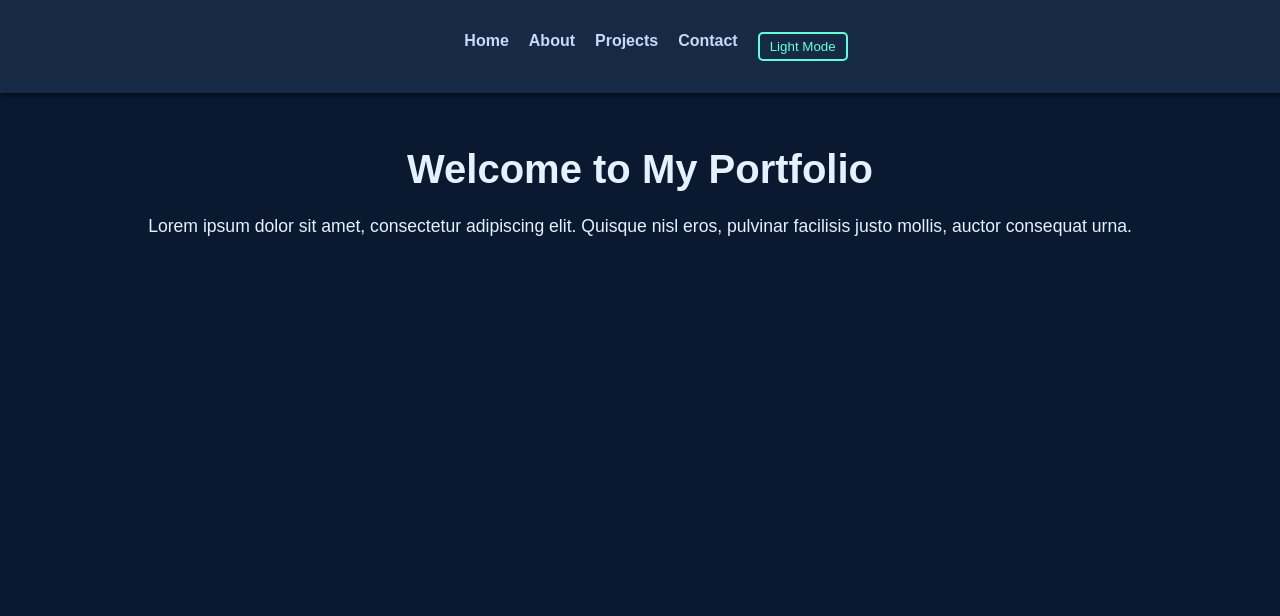
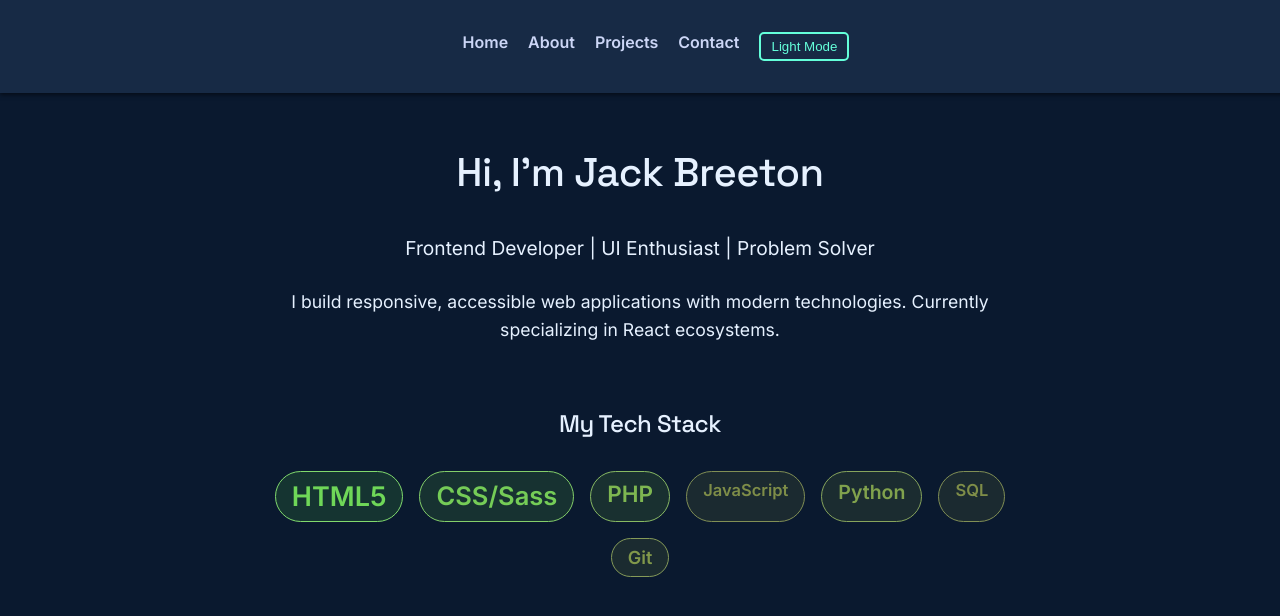
Before and after one commit to Jbreets/react-portfolio, a React (Create React App) app: page / in a window 1280 px wide. Shown: the top 616 px of the page. Built offline with nearby package versions, Linux system fonts and the light colour scheme.

Commit message:
adding personal content

```diff
--- a/src/App.css
+++ b/src/App.css
@@ -1,4 +1,5 @@
 /* ========== CSS Variables ========== */
+@import url('https://fonts.googleapis.com/css2?family=Inter:wght@400;600&family=Space+Grotesk:wght@500&display=swap');
 :root {
   /* Dark Mode (Deep Blue) */
   --dark-bg: #0a192f;
@@ -13,12 +14,19 @@
   --light-text: #2e2e2e;
   --light-accent: #20a4a8;
   --light-secondary: #3d5a80;
+
+  /* Fonts */
+  --font-primary: 'Inter', sans-serif;
+  --font-secondary: 'Space Grotesk', sans-serif;
+
 }
 
 /* ========== General Styles ========== */
 body {
   margin: 0;
-  font-family: 'Arial', sans-serif;
+  font-family: var(--font-primary);
+  font-display: swap;
+  /* font-family: 'Arial', sans-serif */
   transition: background-color 0.3s, color 0.3s;
 }
 
@@ -141,3 +149,8 @@ p {
   font-size: 1.1rem;
   line-height: 1.6;
 }
+h1, h2, h3, h4 {
+  font-family: var(--font-secondary);
+  letter-spacing: -0.5px;
+  font-weight: 500;
+}
--- a/src/pages/Contact.css
+++ b/src/pages/Contact.css
@@ -97,6 +97,13 @@
     background: rgba(30, 30, 30, 0.8);
   }
 
+  .dark-mode .contact-info i {
+    color: #64ffda;
+  }
+  .dark-mode .contact-info h2 {
+    color: #64ffda;
+  }
+
   .dark-mode .contact-info a:hover {
     color: #20a4a8;
   }
--- a/src/pages/Contact.js
+++ b/src/pages/Contact.js
@@ -16,7 +16,7 @@ const Contact = () => {
 
   const handleSubmit = async (e) => {
     e.preventDefault();
-    // Simulate form submission (replace with FormSubmit or your backend)
+
     console.log('Form submitted:', formData);
     setIsSubmitted(true);
     setFormData({ name: '', email: '', message: '' });
--- /dev/null
+++ b/src/pages/Home.css
@@ -0,0 +1,95 @@
+/* Home.css */
+.page-content {
+    max-width: 1200px;
+    margin: 10 auto;
+    padding: 2rem;
+  }
+
+  .hero-section {
+    text-align: center;
+    margin-bottom: 3rem;
+  }
+
+  .hero-section h1 {
+    font-size: 2.5rem;
+    margin-bottom: 1rem;
+    /* background: linear-gradient(90deg, #3a7bd5, #00d2ff); */
+    -webkit-background-clip: text;
+    background-clip: text;
+    /* color: transparent; */
+    display: inline-block;
+  }
+
+  .tagline {
+    font-size: 1.2rem;
+    color: var(--text-secondary);
+    margin-bottom: 1.5rem;
+  }
+
+  .intro {
+    max-width: 700px;
+    margin: 0 auto 2rem;
+    line-height: 1.6;
+  }
+
+  .skills-cloud-section {
+    margin-top: 4rem;
+    text-align: center;
+  }
+
+  .skills-cloud-section h2 {
+    margin-bottom: 2rem;
+  }
+
+  .skills-cloud {
+    display: flex;
+    flex-wrap: wrap;
+    justify-content: center;
+    gap: 1rem;
+    margin: 0 auto;
+    max-width: 800px;
+  }
+
+  .skill-tag {
+    padding: 0.5rem 1rem;
+    border-radius: 50px;
+    font-weight: 600;
+    cursor: default;
+    transition: all 0.3s ease;
+    position: relative;
+    font-size: var(--size);
+    opacity: var(--opacity);
+    background: hsla(var(--hue), 80%, 60%, 0.1);
+    color: hsl(var(--hue), 80%, 50%);
+    border: 1px solid hsl(var(--hue), 80%, 70%);
+  }
+
+  .skill-tag.hovered {
+    transform: translateY(-5px);
+    box-shadow: 0 10px 20px rgba(0, 0, 0, 0.1);
+    background: hsla(var(--hue), 80%, 60%, 0.2);
+    z-index: 10;
+  }
+
+  .skill-level {
+    position: absolute;
+    bottom: -25px;
+    left: 50%;
+    transform: translateX(-50%);
+    font-size: 0.8rem;
+    background: var(--bg-secondary);
+    padding: 0.2rem 0.5rem;
+    border-radius: 4px;
+    white-space: nowrap;
+    box-shadow: 0 2px 5px rgba(0, 0, 0, 0.1);
+  }
+
+  /* Dark mode support */
+  .dark-mode .skill-tag {
+    background: hsla(var(--hue), 80%, 60%, 0.15);
+    color: hsl(var(--hue), 80%, 65%);
+  }
+
+  .dark-mode .skill-level {
+    background: var(--dark-nav);
+  }
--- a/src/pages/Home.js
+++ b/src/pages/Home.js
@@ -1,13 +1,73 @@
-import React from 'react';
+// import React from 'react';
+//
+// const Home = () => {
+//   return (
+//     <div className="page-content">
+//       <h1>Hi my name is Jack Breeton, welcome to My Portfolio</h1>
+//       <p>
+//         Lorem ipsum dolor sit amet, consectetur adipiscing elit. Quisque nisl eros,
+//         pulvinar facilisis justo mollis, auctor consequat urna.
+//       </p>
+//     </div>
+//   );
+// };
+//
+// export default Home;
+
+import React, { useState } from 'react';
+import './Home.css';
 
 const Home = () => {
+  // Skill data with weights (adjust values for visual hierarchy)
+  const skills = [
+    { name: 'HTML5', level: 90 },
+    { name: 'CSS/Sass', level: 85 },
+    { name: 'PHP', level: 75 },
+    { name: 'JavaScript', level: 55 },
+    { name: 'Python', level: 65 },
+    { name: 'SQL', level: 55 },
+    { name: 'Git', level: 60 }
+  ];
+
+  // State for hover effect
+  const [hoveredSkill, setHoveredSkill] = useState(null);
+
   return (
-    <div className="page-content">
-      <h1>Welcome to My Portfolio</h1>
-      <p>
-        Lorem ipsum dolor sit amet, consectetur adipiscing elit. Quisque nisl eros,
-        pulvinar facilisis justo mollis, auctor consequat urna.
-      </p>
+    <div className="page-content fade-in">
+      <div className="hero-section">
+        <h1>Hi, I'm Jack Breeton</h1>
+        <p className="tagline">
+          Frontend Developer | UI Enthusiast | Problem Solver
+        </p>
+        <p className="intro">
+          I build responsive, accessible web applications with modern technologies.
+          Currently specializing in React ecosystems.
+        </p>
+      </div>
+
+      <div className="skills-cloud-section">
+        <h2>My Tech Stack</h2>
+        <div className="skills-cloud">
+          {skills.map((skill) => (
+            <div
+              key={skill.name}
+              className={`skill-tag ${hoveredSkill === skill.name ? 'hovered' : ''}`}
+              style={{
+                '--size': `${Math.max(14, skill.level * 0.3)}px`,
+                '--opacity': `${skill.level / 100}`,
+                '--hue': `${skill.level * 1.2}`
+              }}
+              onMouseEnter={() => setHoveredSkill(skill.name)}
+              onMouseLeave={() => setHoveredSkill(null)}
+            >
+              {skill.name}
+              {hoveredSkill === skill.name && (
+                <span className="skill-level">{skill.level}%</span>
+              )}
+            </div>
+          ))}
+        </div>
+      </div>
     </div>
   );
 };
--- a/src/pages/Projects.css
+++ b/src/pages/Projects.css
@@ -148,6 +148,19 @@
     color: white;
   }
 
+  .dark-mode .modal-content {
+    background: #0a192f;
+  }
+
+  .dark-mode .filter-buttons button {
+    background: #64ffda;
+  }
+  .dark-mode .filter-buttons button.active,
+  .dark-mode .filter-buttons button:hover {
+    background: #3d5a80;
+    color: white;
+  }
+
   /* Responsive Design */
   @media (max-width: 768px) {
     .projects-grid {
--- a/src/pages/Projects.js
+++ b/src/pages/Projects.js
@@ -1,42 +1,53 @@
 import React, { useState } from 'react';
 import './Projects.css';
 
-// Sample project data (replace with your real projects)
+
 const projectsData = [
   {
     id: 1,
-    title: "E-Commerce App",
-    description: "A full-stack e-commerce platform with React and Node.js.",
-    tags: ["React", "Node.js", "MongoDB"],
+    title: "Ultra Games scoreboard",
+    description: "A full-stack web app to keep and display scores for the ultra games events",
+    tags: ["PHP", "MYSQL", "Javascript", "CSS"],
+    // add image for Ultra games scoreboard
     image: "https://via.placeholder.com/400x250?text=E-Commerce+App",
-    githubLink: "https://github.com/yourusername/ecommerce-app",
-    liveDemo: "https://yourapp.com"
+    githubLink: "https://github.com/Jbreets/ultra-games-scoreboard",
+    liveDemo: "https://scores.theultragames.com/"
   },
   {
     id: 2,
-    title: "Weather Dashboard",
-    description: "Real-time weather data using API integration.",
-    tags: ["JavaScript", "API", "CSS"],
+    title: "Funky Bingo",
+    description: "Website used for the Funky Bingo brand to advertise and sell tickets. (currently down :( )",
+    tags: ["Wordpress", "PHP", "CSS"],
     image: "https://via.placeholder.com/400x250?text=Weather+Dashboard",
-    githubLink: "https://github.com/yourusername/weather-app",
-    liveDemo: "https://weatherapp.com"
+    githubLink: "https://github.com/Jbreets/funky-bingo",
+    liveDemo: "#blank"
   },
   {
     id: 3,
-    title: "Task Manager",
-    description: "CRUD application for managing daily tasks.",
-    tags: ["React", "Firebase", "Material UI"],
+    title: "Kit Tracker",
+    description: "CRUD application for managing keeping track of kit for Ultra events.",
+    tags: ["JavaScript", "PHP", "MYSQL"],
     image: "https://via.placeholder.com/400x250?text=Task+Manager",
-    githubLink: "https://github.com/yourusername/task-manager",
-    liveDemo: "https://tasks.com"
+    githubLink: "https://github.com/Jbreets/kit-tracker",
+    liveDemo: "https://ultradev.co.uk/sites/kit-tracker/"
+  },
+  {
+    id: 4,
+    title: "Flask Functions",
+    description: "A home for small in house functions used at Ultra events. (in progress)",
+    tags: ["Python", "Flask"],
+    image: "https://via.placeholder.com/400x250?text=Task+Manager",
+    githubLink: "https://github.com/Jbreets/csv-to-pdf",
+    liveDemo: "https://pdf.ultradev.co.uk/"
   }
+
 ];
 
 const Projects = () => {
   const [activeFilter, setActiveFilter] = useState("All");
   const [selectedProject, setSelectedProject] = useState(null);
 
-  const filters = ["All", "React", "JavaScript", "Node.js", "API"];
+  const filters = ["All", "JavaScript", "MYSQL", "PHP", "Wordpress", "Python", "Flask"];
 
   const filteredProjects = activeFilter === "All"
     ? projectsData
```
